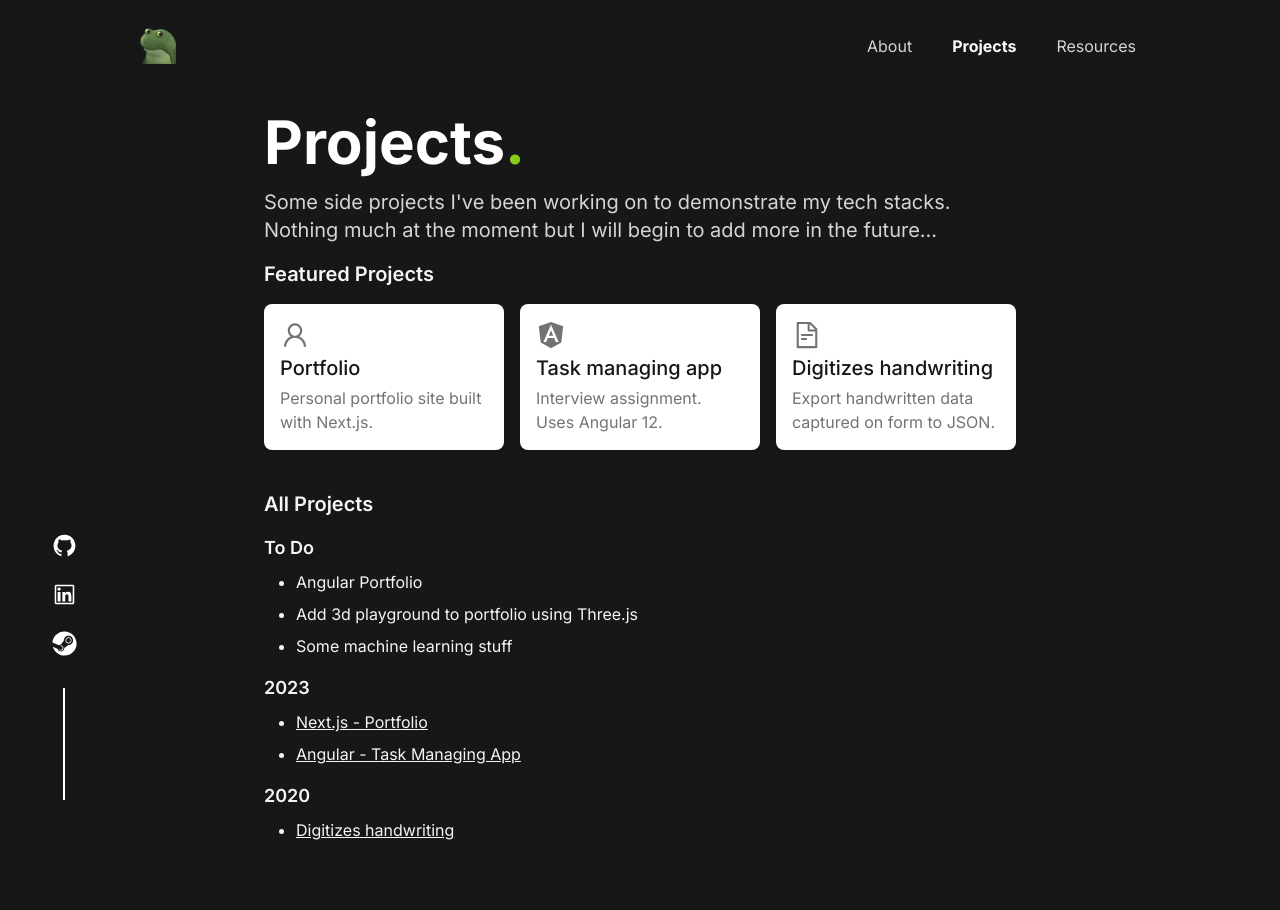
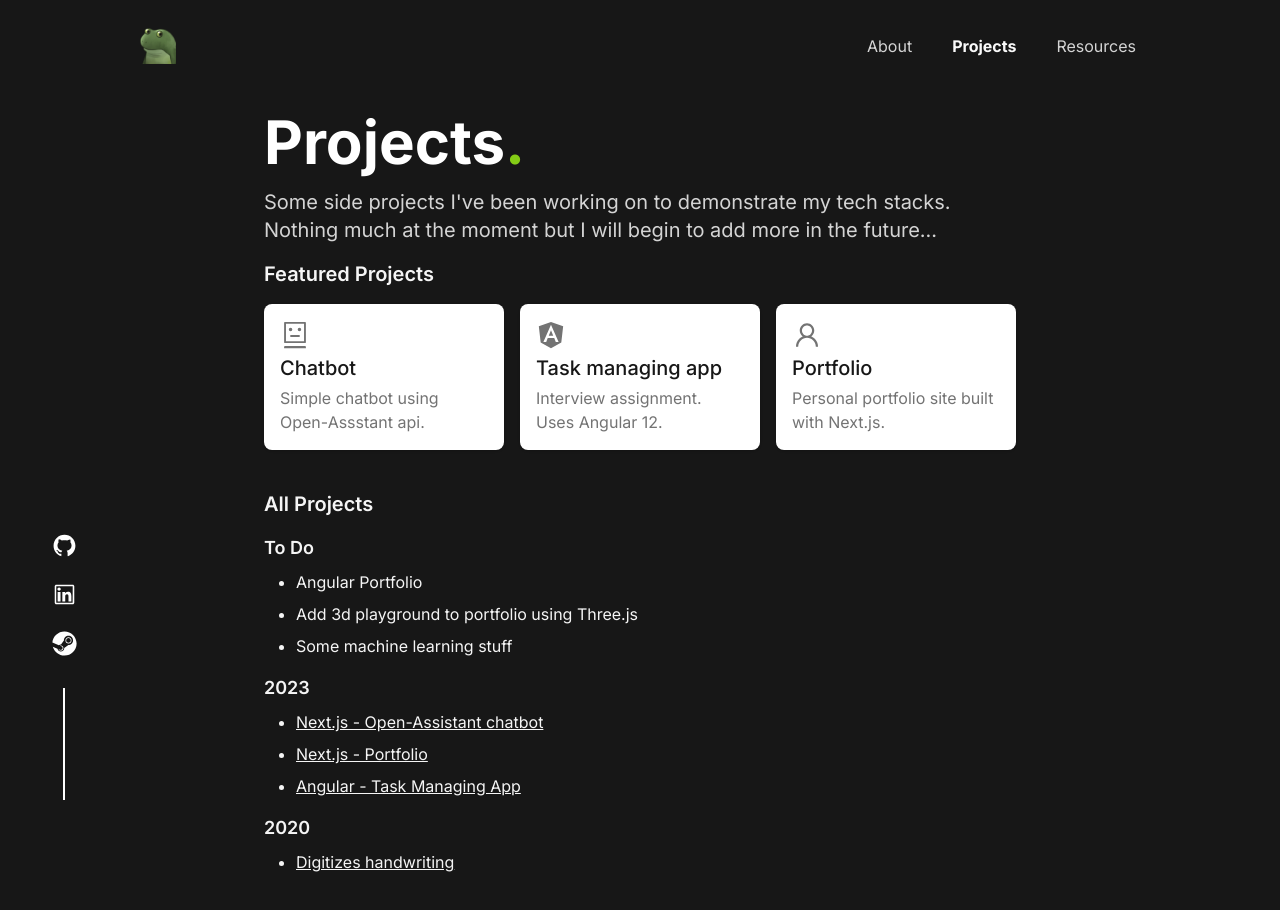
Before and after one commit to vinh1911/portfolio-nextjs, a Next.js app: page /projects in a window 1280 px wide. Shown: the top 910 px of the page. Built offline with nearby package versions, Linux system fonts and the light colour scheme.

Commit message:
update projects

```diff
--- a/src/data.js
+++ b/src/data.js
@@ -2,7 +2,7 @@ import {
   AiOutlineGithub,
   AiOutlineLinkedin,
   AiOutlineUser,
-  AiOutlineFileText,
+  AiOutlineRobot,
 } from 'react-icons/ai';
 
 import { FaSteam, FaAngular } from 'react-icons/fa';
@@ -63,22 +63,22 @@ export const EXPERIENCE = [
 
 export const FEATURED_PROJECTS = [
   {
-    name: 'Portfolio',
-    icon: <AiOutlineUser size={30} className="text-neutral-500 " />,
-    description: 'Personal portfolio site built with Next.js.',
-    link: 'https://github.com/vinh1911/portfolio-nextjs',
+    name: 'Chatbot',
+    icon: <AiOutlineRobot size={30} className="text-neutral-500 " />,
+    description: 'Simple chatbot using Open-Assstant api.',
+    link: 'https://mayo-chatbot.vercel.app/',
   },
   {
     name: 'Task managing app',
     icon: <FaAngular size={30} className="text-neutral-500 " />,
     description: 'Interview assignment. Uses Angular 12.',
-    link: 'https://github.com/vinh1911/angular-code-assignment',
+    link: 'https://mayo-angular-assignment.vercel.app/',
   },
   {
-    name: 'Digitizes handwriting',
-    icon: <AiOutlineFileText size={30} className="text-neutral-500 " />,
-    description: 'Export handwritten data captured on form to JSON.',
-    link: 'https://github.com/vinh1911/table-detection',
+    name: 'Portfolio',
+    icon: <AiOutlineUser size={30} className="text-neutral-500 " />,
+    description: 'Personal portfolio site built with Next.js.',
+    link: 'https://mayo-portfolio.vercel.app/',
   },
 ];
 
@@ -100,6 +100,10 @@ export const ALL_PROJECTS = [
   {
     section: '2023',
     data: [
+      {
+        name: 'Next.js - Open-Assistant chatbot',
+        link: 'https://github.com/vinh1911/chatbot-openassistant',
+      },
       {
         name: 'Next.js - Portfolio',
         link: 'https://github.com/vinh1911/portfolio-nextjs',
```
